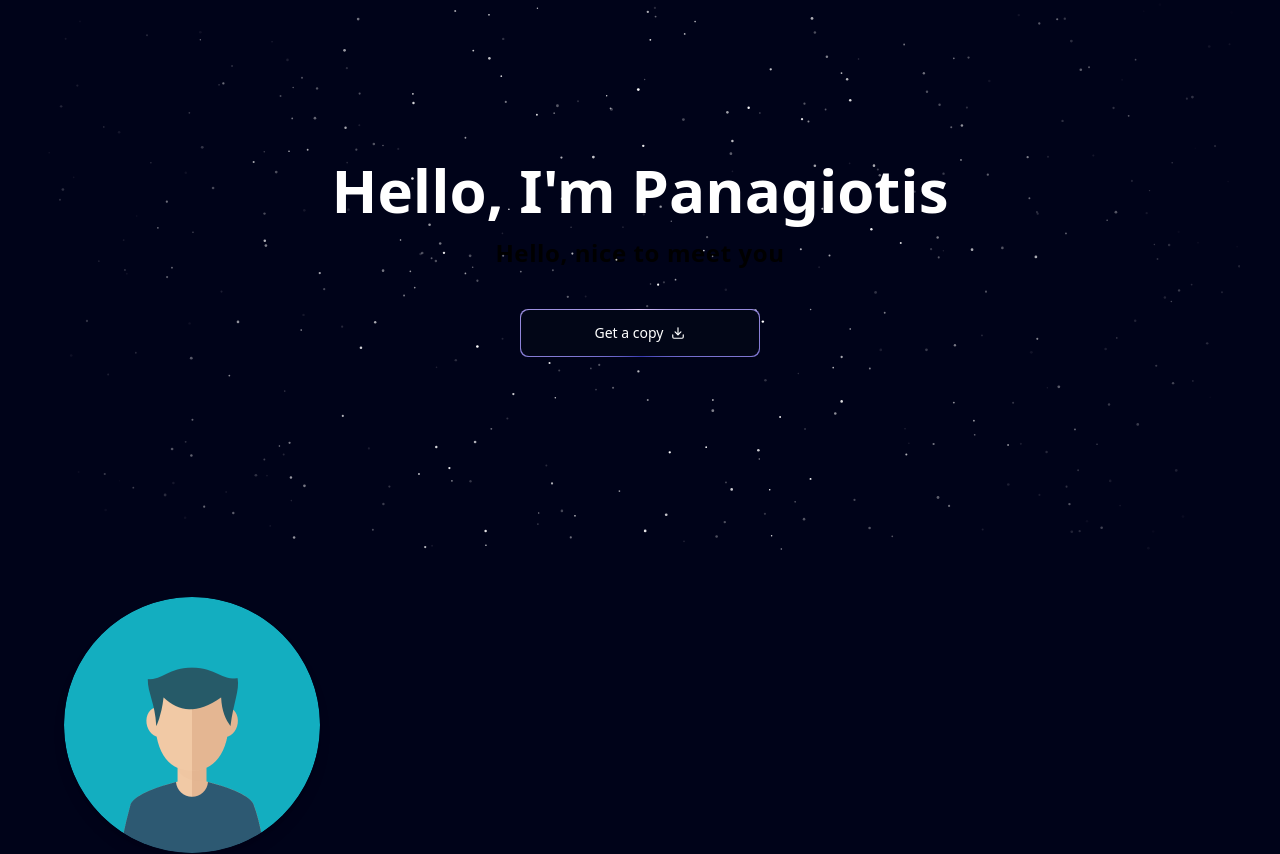
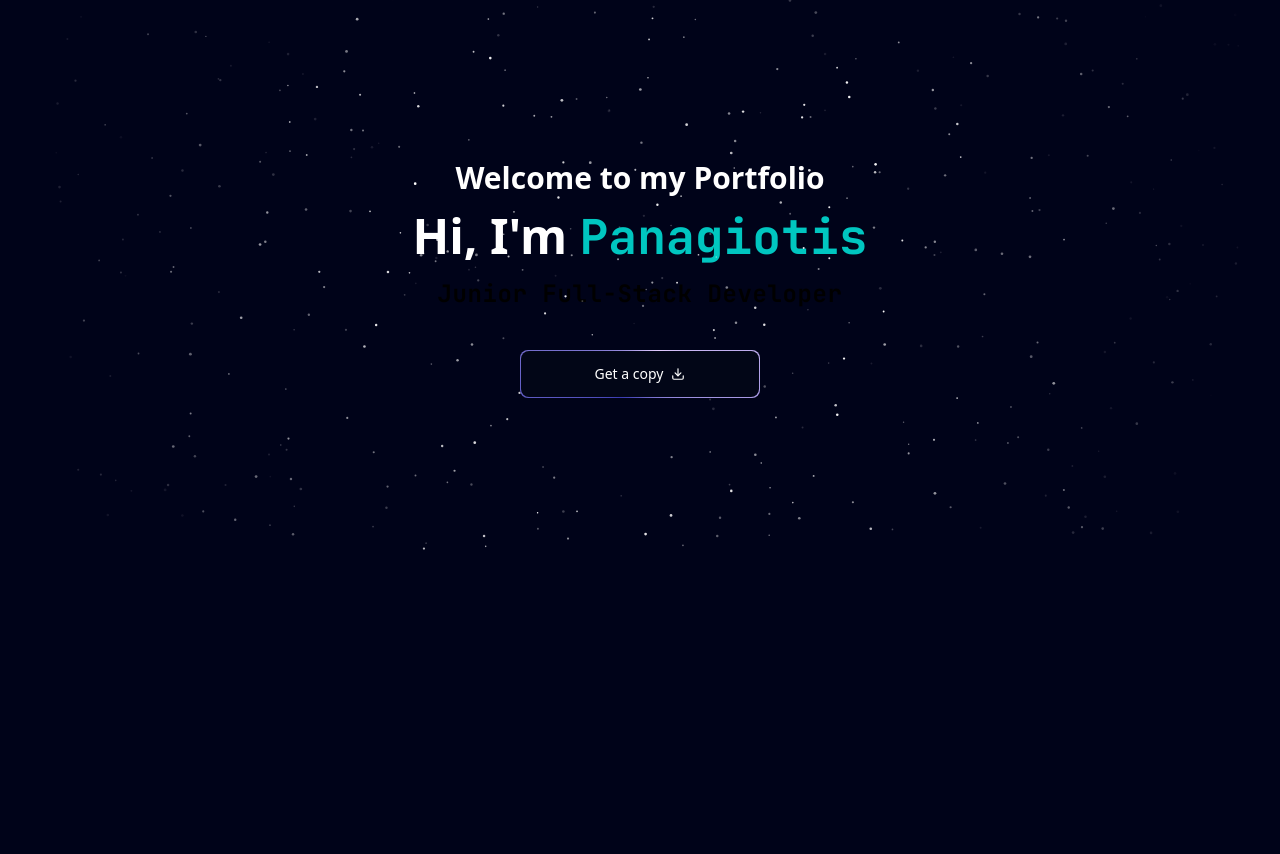
Before and after one commit to panagiotiskon/Portfolio, a Next.js app: page / in a window 1280 px wide. Shown: the top 854 px of the page. Built offline with nearby package versions, Linux system fonts and the light colour scheme.

Commit message:
fixed hero section and texts

```diff
--- a/app/data.ts
+++ b/app/data.ts
@@ -5,6 +5,9 @@ export const FILE_TITLES = {
   };
 
 export const texts ={
-    INTRO: "Hello, nice to meet you",
+    NAME: "Panagiotis",
+    GREETING: "Hi, I'm",
+    WELCOME: "Welcome to my Portfolio",
+    INTRO: "Junior Full-Stack Developer ",
     CV_BUTTON: "Get a copy",
 }
--- a/app/layout.tsx
+++ b/app/layout.tsx
@@ -22,8 +22,8 @@ const jetBrainsMono = JetBrains_Mono({
 });
 
 export const metadata: Metadata = {
-  title: "Welcome to my Portofolio",
-  description: "Welcome to my Portofolio",
+  title: "Welcome to my Portfolio",
+  description: "Welcome to my Portfolio",
 };
 
 export default function RootLayout({
--- a/app/page.tsx
+++ b/app/page.tsx
@@ -1,6 +1,6 @@
 import NavBar from "../components/NavBar";
 import Hero from "../components/Hero";
-
+import AboutMe from "../components/AboutMe";
 export default function Home() {
     return (
       <main
@@ -11,6 +11,7 @@ export default function Home() {
         <div className="max-w-7xl w-full">
           <NavBar />
           <Hero />
+          <AboutMe />
         </div>
       </main>
     );
--- a/components/AboutMe.tsx
+++ b/components/AboutMe.tsx
@@ -5,9 +5,10 @@ import { TextGenerateEffect } from './ui/textGenerateEffect'
 function AboutMe() {
   return (
     <div
-      className="flex flex-row gap-4 p-6 items-center pt-60"
+      className="py-96 flex items-center justify-center h-screen"
       id="about"
     >
+      <div className="flex flex-row gap-4 p-6 items-center">
         <Image
           src="/profile.png"
           alt="profile"
@@ -15,11 +16,12 @@ function AboutMe() {
           width={256}
           height={256}
         />
-      <div>
-        <TextGenerateEffect
-          words=""
-          className="text-3xl"
-        />
+        <div>
+          <TextGenerateEffect
+            words="eeeeeeeeeeeeeee"
+            className="text-3xl"
+          />
+        </div>
       </div>
     </div>
   );
--- a/components/Hero.tsx
+++ b/components/Hero.tsx
@@ -3,18 +3,20 @@ import { SparklesCore } from "./ui/sparkles";
 import { TextGenerateEffect } from "./ui/textGenerateEffect";
 import MagicButton from "./ui/magicButton";
 import { FiDownload } from "react-icons/fi";
-import AboutMe from "./AboutMe";
 import { texts } from "../app/data";
 
 const Hero = () => {
   return (
     <div className="">
-      <div className=" relative w-full flex flex-col overflow-hidden rounded-md">
-        <div className="md:text-6xl text-3xl lg:text-6xl font-bold text-center text-white pt-20 mt-20">
-          <p>Hello, I&apos;m Panagiotis</p>
+      <div className=" relative w-full flex flex-col overflow-hidden rounded-md h-screen">
+        <div className="md:text-5xl text-3xl lg:text-5xl font-bold text-center text-white pt-20 mt-20 ">
+            <p className="text-3xl">{texts.WELCOME}</p>
+            <p className="mt-4">
+            {texts.GREETING} <span className="font-jetbrains text-lightBlue">Panagiotis</span>
+            </p>
           <TextGenerateEffect
             words={texts.INTRO}
-            className="text-3xl"
+            className="text-lg font-jetbrains"
           />
         </div>
         <div className="w-full absolute inset-0 h-[550px] items-center justify-center mb-4 fade-mask">
@@ -38,7 +40,6 @@ const Hero = () => {
             position="right"
           />
         </a>
-        <AboutMe />
       </div>
     </div>
   );
--- a/components/ui/textGenerateEffect.tsx
+++ b/components/ui/textGenerateEffect.tsx
@@ -51,7 +51,7 @@ export const TextGenerateEffect = ({
   };
 
   return (
-    <div className={cn("font-bold", className)}>
+    <div className={cn( className)}>
       <div className="mt-4">
         <div className=" dark:text-white text-black text-2xl leading-snug tracking-wide">
           {renderWords()}
--- a/tailwind.config.ts
+++ b/tailwind.config.ts
@@ -12,9 +12,12 @@ export default {
         black:{
           DEFAULT: "#000",
           100: "#000319",
-
         },
+        lightBlue: "#00c6c0",
       }
+    },
+    fontFamily: {
+      'jetbrains': ['JetBrains Mono', 'monospace'],
     },
   },
   plugins: [],
```
Lines whose indentation alone changed are shown as unchanged.
